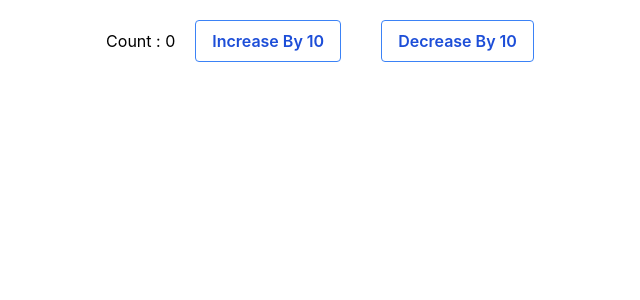
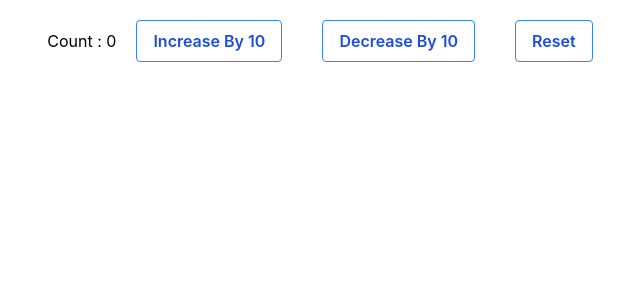
Before and after one commit to srivishnu-sivan/react-typescript-demo, a React (Create React App) app: page / in a window 1280 px wide. Shown: the top 300 px of the page, without its empty margins (310-950 px from the left). Built offline with nearby package versions, Linux system fonts and the light colour scheme.

Commit message:
useReducer strict actions and types

```diff
--- a/src/components/reducer/Counter.tsx
+++ b/src/components/reducer/Counter.tsx
@@ -2,13 +2,14 @@ import { useReducer } from "react";
 
 
 type CounterState = {
-    count :number
+  count: number
+
 }
 
 type CounterAction = {
-    type: string,
-    payload : number
-}
+  type: "increment" | "decrement" | "reset";
+  payload: number;
+};
 
 
 const initialState = { count: 0 }
@@ -19,6 +20,8 @@ const reducer = (state: CounterState, action: CounterAction) => {
       return { count: action.payload + state.count };
     case "decrement":
       return { count: state.count - action.payload };
+    case "reset":
+      return {count: state.count = 0}
     default:
       return state;
   }
@@ -41,6 +44,12 @@ export const Counter = () => {
         >
           Decrease By 10
         </button>
+        <button
+          className="bg-transparent hover:bg-blue-500 text-blue-700 font-semibold hover:text-white py-2 px-4 m-5 border border-blue-500 hover:border-transparent rounded"
+          onClick={() => dispatch({ type: "reset", payload: 0 })}
+        >
+          Reset
+        </button>
       </div>
     );
 }
```
